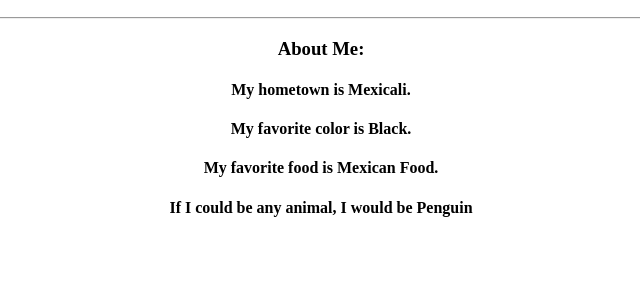
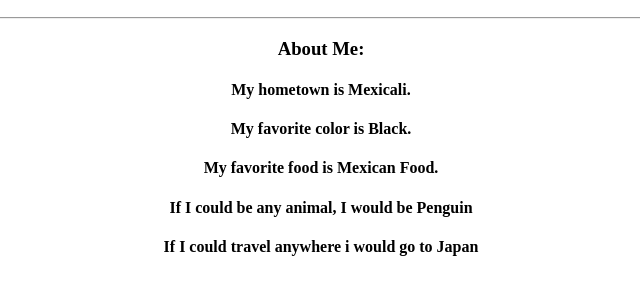
Before and after one commit to SUNDAYZE/profile, a plain HTML site: page index.html in a window 1280 px wide. Shown: the part 110-404 px from the top of the page, without its empty margins (319-959 px from the left). Drawn offline with Linux system fonts and the light colour scheme.

Commit message:
Add where I would travel to page

```diff
--- a/index.html
+++ b/index.html
@@ -15,6 +15,7 @@
 					<h4>My favorite color is Black.</h4>
 					<h4>My favorite food is Mexican Food.</h4>
 					<h4>If I could be any animal, I would be Penguin</h4>
+                    <h4>If I could travel anywhere i would go to Japan</h4>
 			</div>
 		  </body>
 		</html>
```
